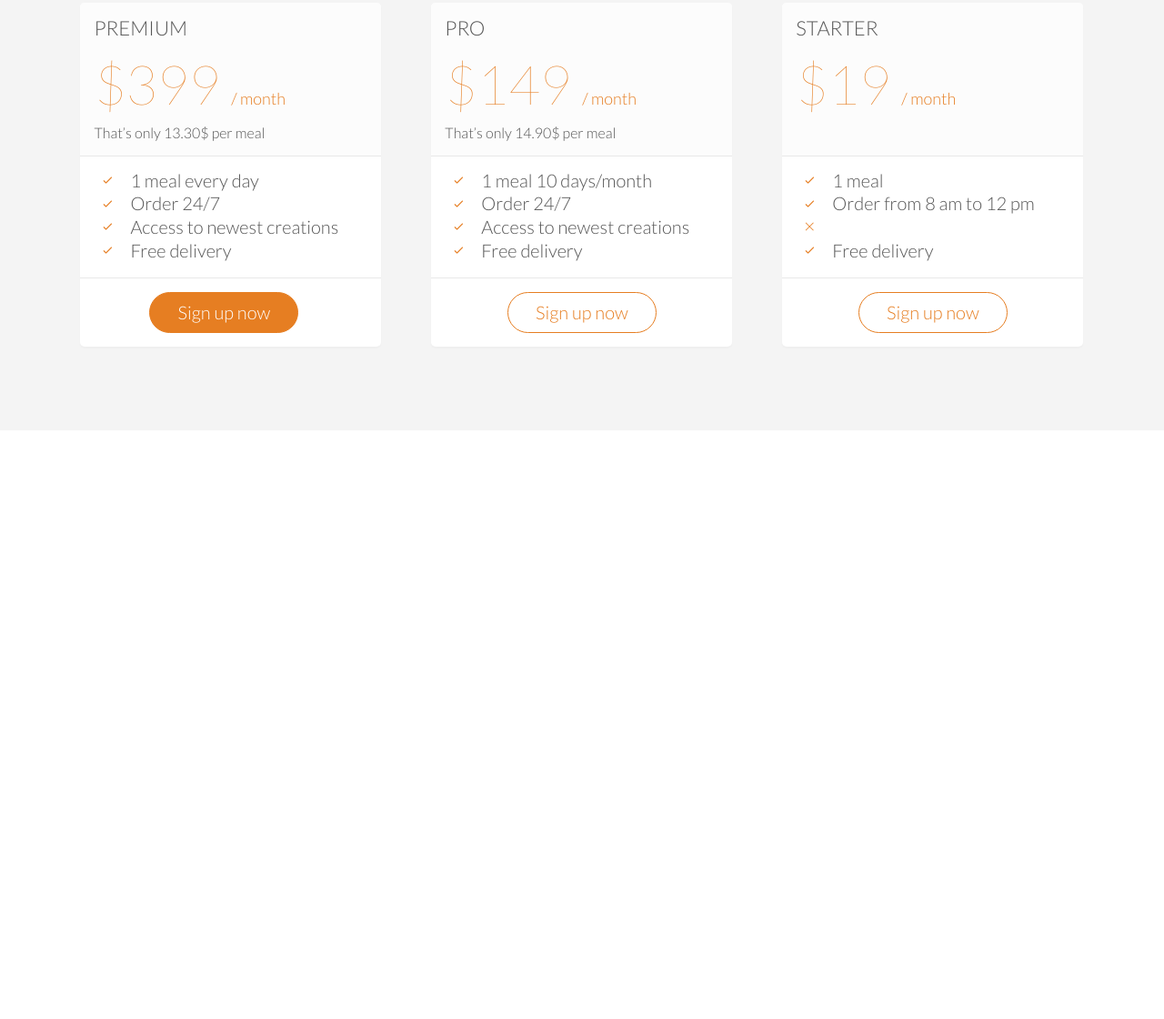
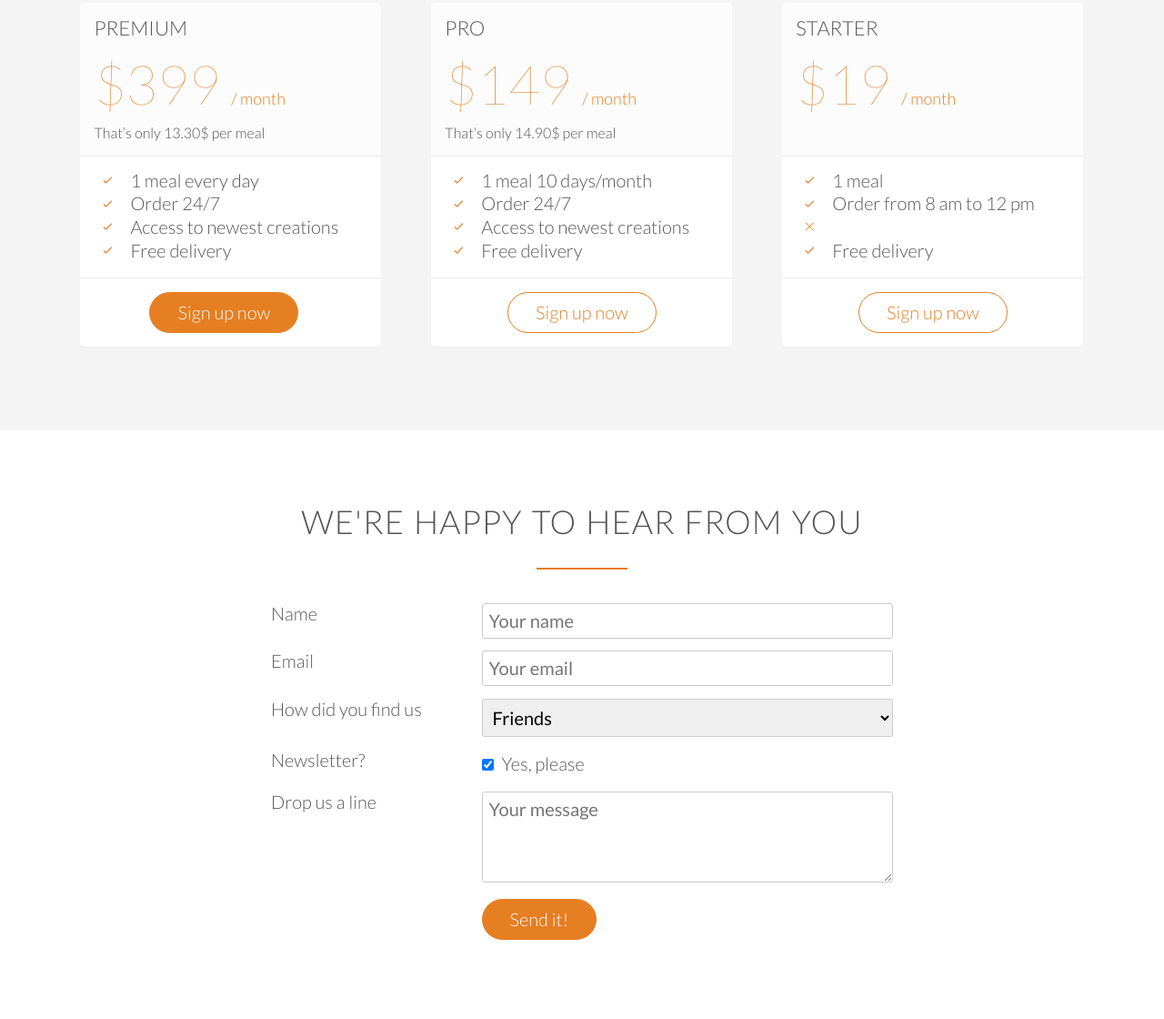
Before and after one commit to ashwinath/udemy-frontend-course, a plain HTML site: page index.html in a window 1280 px wide. Shown: the part 4113-5233 px from the top of the page at 91% size. Before the commit the page ends 4586 px from the top, so only its background shows below. Drawn offline with Linux system fonts and the light colour scheme; files whose address does not match are found by name.

Commit message:
added contact form

```diff
--- a/index.html
+++ b/index.html
@@ -317,5 +317,79 @@ I was looking for a quick and easy food delivery service in San Franciso. I trie
                 </div>
             </div>
         </section>
+
+        <section class="section-form">
+            <div class="row">
+                <h2>We're happy to hear from you</h2>
+            </div>
+            <div class="row">
+                <form method="post" action="#" class="contact-form">
+                    <div class="row">
+                        <div class="col span-1-of-3">
+                            <label for="name">Name</label>
+                        </div>
+                        <div class="col span-2-of-3">
+                            <input type="text" name="name" id="name" placeholder="Your name" required>
+                        </div>
+                    </div>
+                    <div class="row">
+                        <div class="col span-1-of-3">
+                            <label for="email">Email</label>
+                        </div>
+                        <div class="col span-2-of-3">
+                            <input type="email" name="email" id="email" placeholder="Your email" required>
+                        </div>
+                    </div>
+                    <div class="row">
+                        <div class="col span-1-of-3">
+                            <label>How did you find us</label>
+                        </div>
+                        <div class="col span-2-of-3">
+                            <select name="find-us" id="find-us">
+                                <option value="friends" selected>Friends</option>
+                                <option value="search">Search engine</option>
+                                <option value="ad">Advertisement</option>
+                                <option value="other">Other</option>
+                            </select>
+                        </div>
+                    </div>
+                    <div class="row">
+                        <div class="col span-1-of-3">
+                            <label>Newsletter?</label>
+                        </div>
+                        <div class="col span-2-of-3">
+                            <input type="checkbox" name="newsletter" id="newsletter" checked> Yes, please
+                        </div>
+                    </div>
+                    <div class="row">
+                        <div class="col span-1-of-3">
+                            <label for="message">Drop us a line</label>
+                        </div>
+                        <div class="col span-2-of-3">
+                            <textarea name="message" placeholder="Your message"></textarea>
+                        </div>
+                    </div>
+                    <div class="row">
+                        <div class="col span-1-of-3">
+                            <label>&nbsp;</label>
+                        </div>
+                        <div class="col span-2-of-3">
+                            <input type="submit" value="Send it!">
+                        </div>
+                    </div>
+                </form>
+            </div>
+        </section>
     </body>
 </html>
+
+<!--
+    Title: We're happy to hear from you
+
+Fields to include:
+Name
+Email
+How did you find us?
+Newsletter
+Drop us a line
+    -->
--- a/resources/css/style.css
+++ b/resources/css/style.css
@@ -158,7 +158,8 @@ a:active {
  */
 
 .btn:link,
-.btn:visited {
+.btn:visited,
+input[type=submit]{
     /* anchor tags are inline elements but giving an inline-block allows for padding/margin */
     display: inline-block;
     padding: 10px 30px;
@@ -169,7 +170,8 @@ a:active {
 }
 
 .btn-full:link,
-.btn-full:visited {
+.btn-full:visited,
+input[type=submit] {
     background-color: #e67e22;
     border: 1px solid #e67e22;
     color: #fff;
@@ -183,7 +185,9 @@ a:active {
 }
 
 .btn:hover,
-.btn:active {
+.btn:active,
+input[type=submit]:active,
+input[type=submit]:hover {
     background-color: #cf6d17;
 }
 
@@ -474,3 +478,35 @@ cite img {
 .plan ul li {
     padding: 5px 0;
 }
+
+/* ----------------------------------------
+ * SIGN UP
+ * ----------------------------------------
+ */
+
+.contact-form {
+    width: 60%;
+    margin: 0 auto;
+}
+
+input[type=text],
+input[type=email],
+select,
+textarea {
+    width: 100%;
+    padding: 7px;
+    border-radius: 3px;
+    border: 1px solid #ccc;
+}
+
+textarea {
+    height: 100px;
+}
+
+input[type=checkbox] {
+    margin: 10px 5px 10px 0;
+}
+
+*:focus {
+    outline: none;
+}
```
